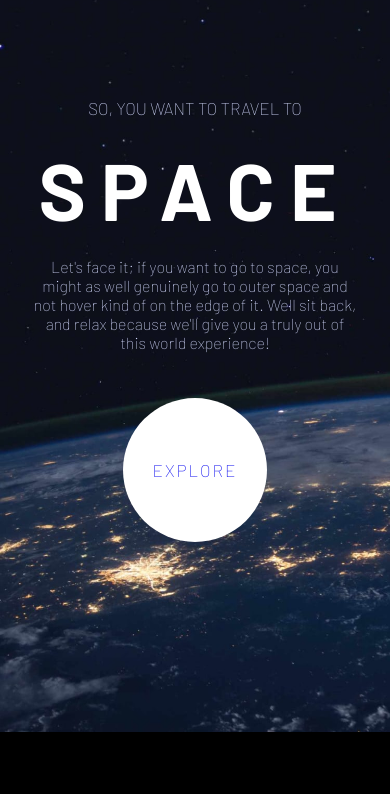
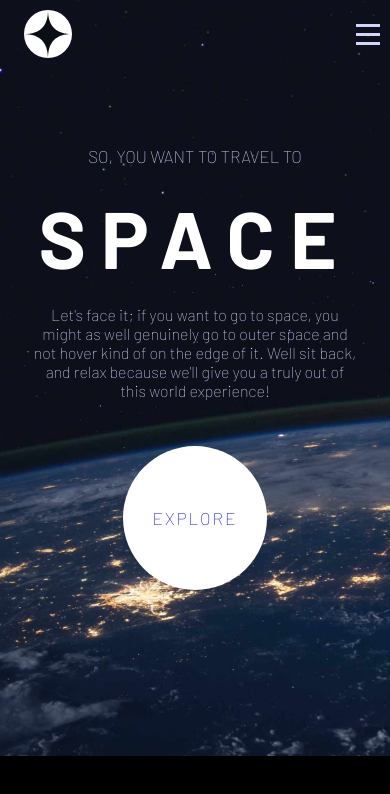
Before and after one commit to JiggytheDev/space-tourism, a plain HTML site: page starter code/index.html in a window 390 px wide. Shown: the top 794 px of the page. Drawn offline with Linux system fonts and the light colour scheme; files that its build step writes are made by us from their sources; files whose address does not match are found by name.

Commit message:
Update index.html

```diff
--- a/starter code/index.html
+++ b/starter code/index.html
@@ -4,8 +4,8 @@
   <meta charset="UTF-8">
   <meta name="viewport" content="width=device-width, initial-scale=1.0">
 
-  <link rel="icon" type="image/png" sizes="32x32" href="./assets/favicon-32x32.png">
-  <link rel="stylesheet" href="../starter-code/css/style.css">
+  <link rel="icon" type="image/png" sizes="32x32" href="./assests/favicon-32x32.png">
+  <link rel="stylesheet" href="../css/style.css">
   <link rel="preconnect" href="https://fonts.googleapis.com">
   <link rel="preconnect" href="https://fonts.gstatic.com" crossorigin>
   <link href="https://fonts.googleapis.com/css2?family=Barlow:ital,wght@0,100;0,200;0,300;0,400;0,500;0,600;0,700;0,800;0,900;1,100;1,200;1,300;1,400;1,500;1,600;1,700;1,800;1,900&display=swap" rel="stylesheet">
@@ -13,16 +13,16 @@
 </head>
 <body>
   <nav>
-    <img src="../starter-code/assets/shared/logo.svg" alt="">
+    <img src="../assests/shared/logo.svg" alt="">
 
     <ul class="links">
       <li><a href="#">00 Home</a></li>
       <li><a href="">01 Destination</a></li>
       <li><a href="crew-commander.html">02 Crew</a></li>
       <li><a href="">03 Technology</a></li>
-      <img src="../starter-code/assets/shared/icon-close.svg" alt="" class="close">
+      <img src="../assests/shared/icon-close.svg" alt="" class="close">
     </ul>
-    <img src="../starter-code/assets/shared/icon-hamburger.svg" alt="" class="hamburger">
+    <img src="../assests/shared/icon-hamburger.svg" alt="" class="hamburger">
   </nav>
   <section class="container">
     <div class="home-space">
```
